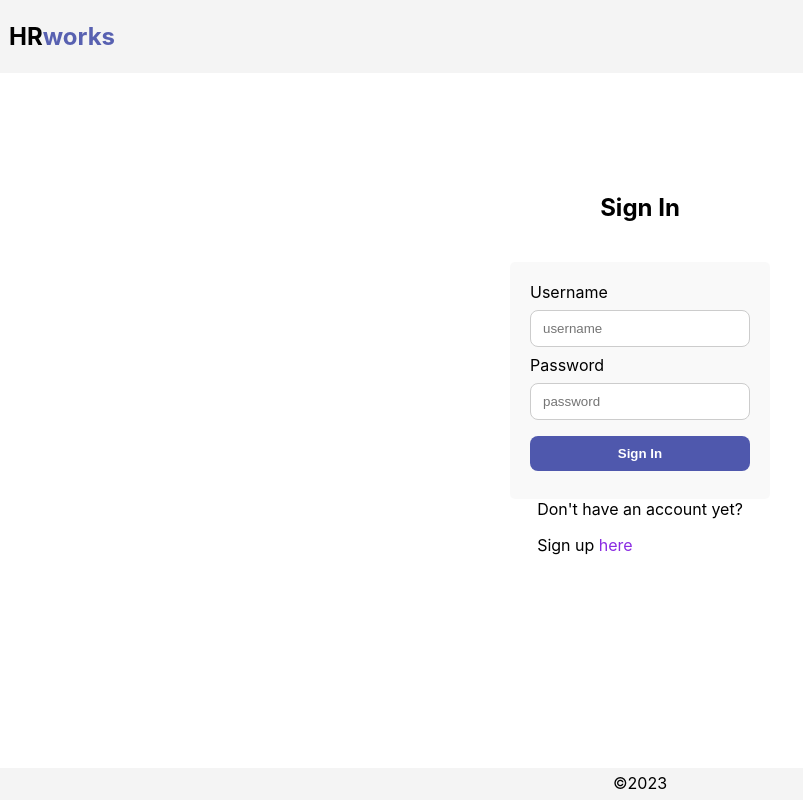
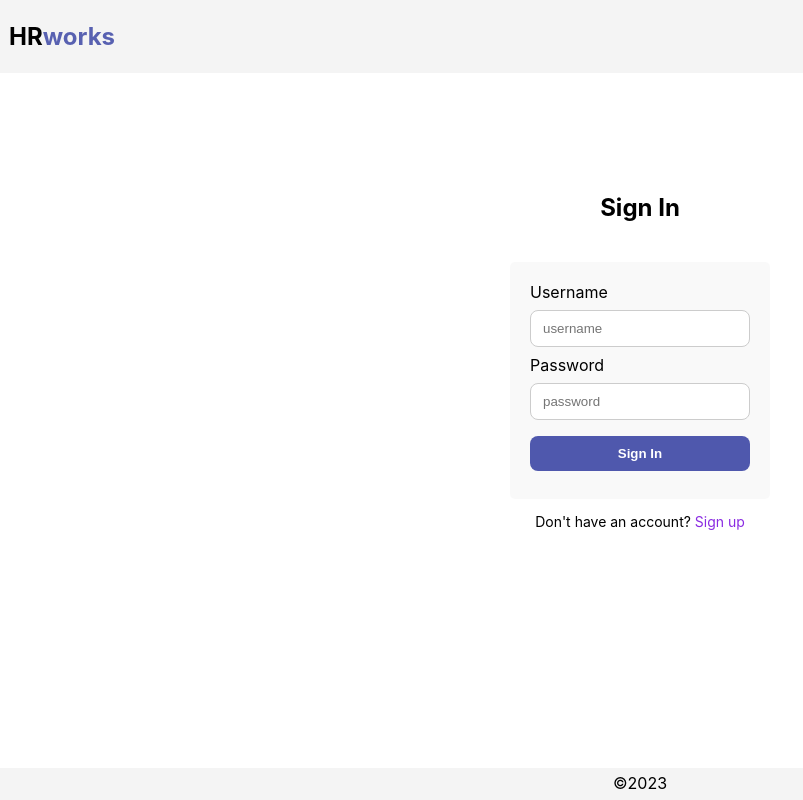
Before and after one commit to Edona94/capstone-project, a React (Create React App) app in the folder frontend/: page /sign-in in a window 1280 px wide. Shown: the whole page, without its empty margins (0-803 px from the left). Built offline with nearby package versions, Linux system fonts and the light colour scheme; no server answers; what chartjs-plugin-datalabels would draw is missing.

Commit message:
Improve styling for Sign in

```diff
--- a/frontend/src/component/SignInPage.tsx
+++ b/frontend/src/component/SignInPage.tsx
@@ -11,8 +11,8 @@ export default function SignInPage() {
                 <h2 className={"sign-in-h2"}>Sign In</h2>
                 <SignForm action={"sign-in"}/>
                 <div className={"sign-in-div"}>
-                    Don't have an account yet?<br/>
-                    <p>Sign up <Link to={"/sign-up"}>here</Link></p>
+                   <p> Don't have an account?
+                  <span> <Link to={"/sign-up"}>Sign up</Link></span></p>
                 </div>
             </div>
         </Layout>
--- a/frontend/src/styling/SignForm.css
+++ b/frontend/src/styling/SignForm.css
@@ -20,6 +20,10 @@
 .sign-in-div a{
     text-decoration: none;
     color: blueviolet;
+    font-size: 14px;
+}
+.sign-in-div p{
+    font-size: 14px;
 }
 
 .signup-form :focus-visible {
@@ -40,7 +44,7 @@
 }
 
 .signup-form button:hover {
-    background-color:blueviolet;
+    background-color:rgba(79,88,173,0.95);
 }
 
 .signup-form  {
```
